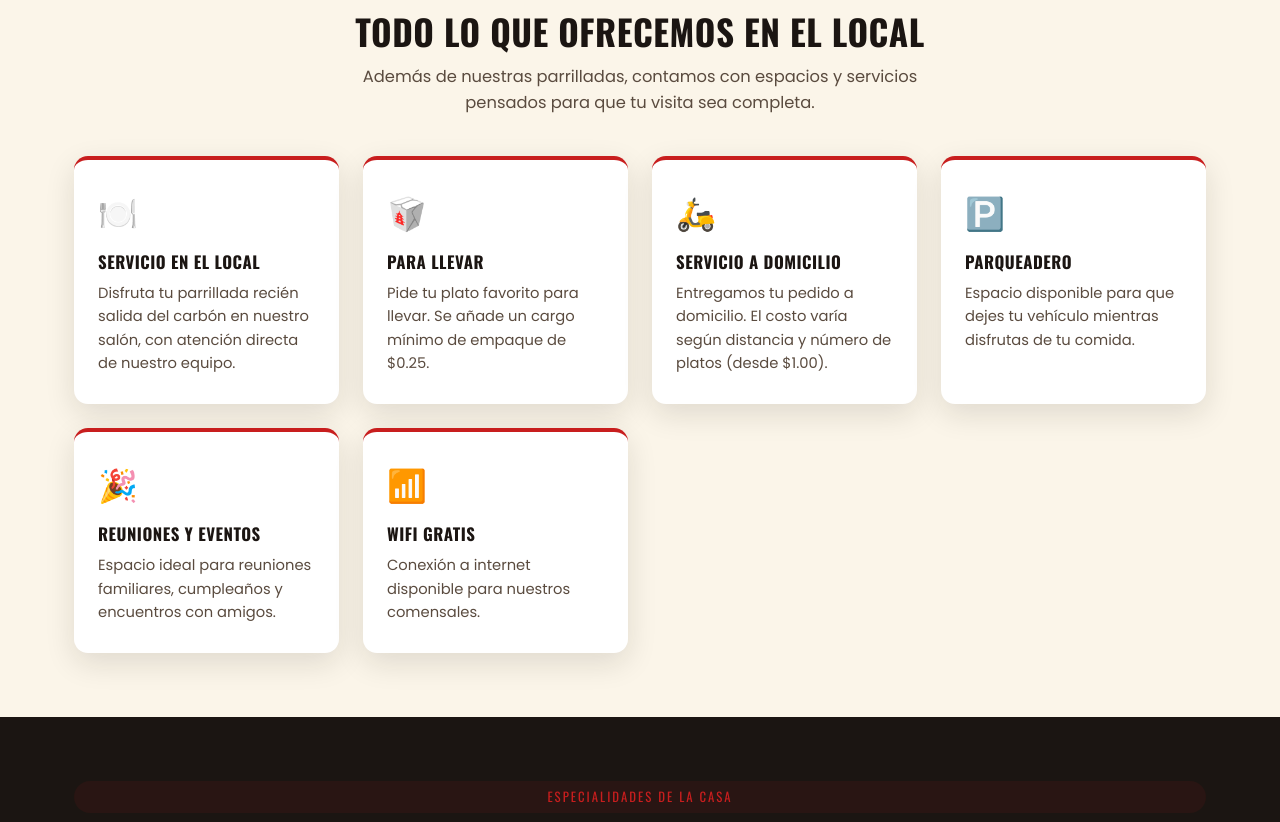
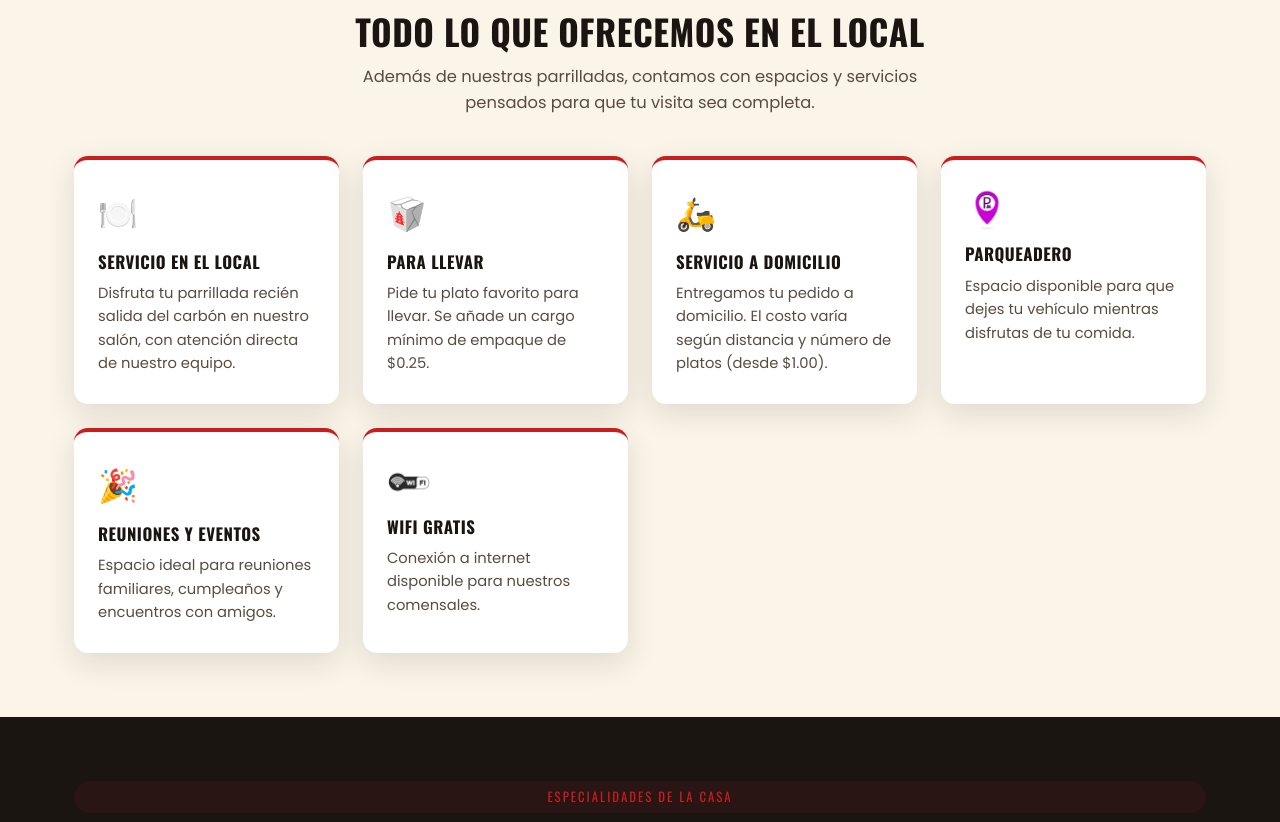
Before and after one commit to jhoncalva016-cell/Parrillero-cotohurco, a website: page index.html in a window 1280 px wide. Shown: the part 875-1697 px from the top of the page. Drawn offline with nearby package versions, Linux system fonts and the light colour scheme.

Commit message:
Add files via upload

```diff
--- a/css/style.css
+++ b/css/style.css
@@ -355,6 +355,14 @@ p{margin:0 0 1rem;}
 }
 .service-card:hover{transform:translateY(-4px);}
 .service-card .icon{font-size:2rem;margin-bottom:.6rem;display:block;}
+.service-card .icon-img{
+  height:44px;
+  width:auto;
+  max-width:44px;
+  object-fit:contain;
+  margin-bottom:.6rem;
+  display:block;
+}
 .service-card h3{font-size:1.05rem;margin-bottom:.4rem;}
 .service-card p{font-size:.92rem;color:var(--color-text-soft);margin:0;}
 
--- a/js/data.js
+++ b/js/data.js
@@ -61,6 +61,7 @@ const DEFAULT_DATA = {
     {
       id: "svc-4",
       icon: "🅿️",
+      iconImage: "images/icon-parking.png",
       title: "Parqueadero",
       desc: "Espacio disponible para que dejes tu vehículo mientras disfrutas de tu comida."
     },
@@ -73,6 +74,7 @@ const DEFAULT_DATA = {
     {
       id: "svc-6",
       icon: "📶",
+      iconImage: "images/icon-wifi.png",
       title: "WiFi gratis",
       desc: "Conexión a internet disponible para nuestros comensales."
     }
--- a/js/main.js
+++ b/js/main.js
@@ -111,9 +111,12 @@ function renderServices(data, targetSel) {
   if (!target) return;
   target.innerHTML = "";
   data.services.forEach(s => {
+    const iconHTML = s.iconImage
+      ? `<img class="icon-img" src="${s.iconImage}" alt="${s.title}">`
+      : `<span class="icon">${s.icon}</span>`;
     target.appendChild(el(`
       <div class="service-card">
-        <span class="icon">${s.icon}</span>
+        ${iconHTML}
         <h3>${s.title}</h3>
         <p>${s.desc}</p>
       </div>
```
Also changed, not shown: images/icon-parking.png (added), images/icon-wifi.png (added).
